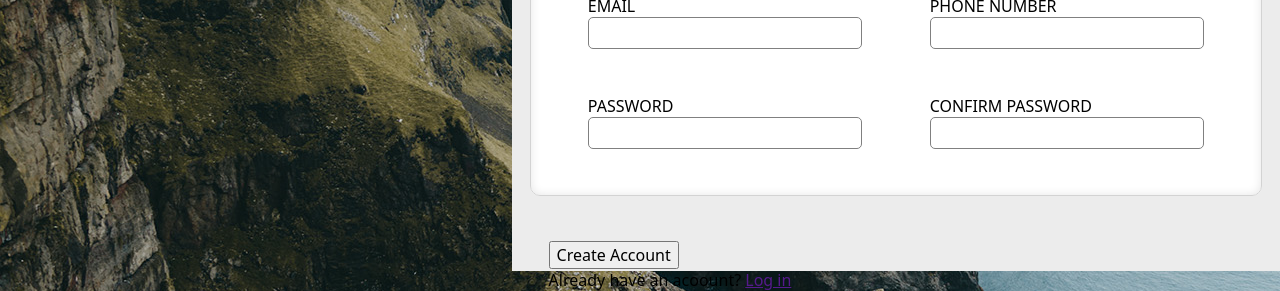
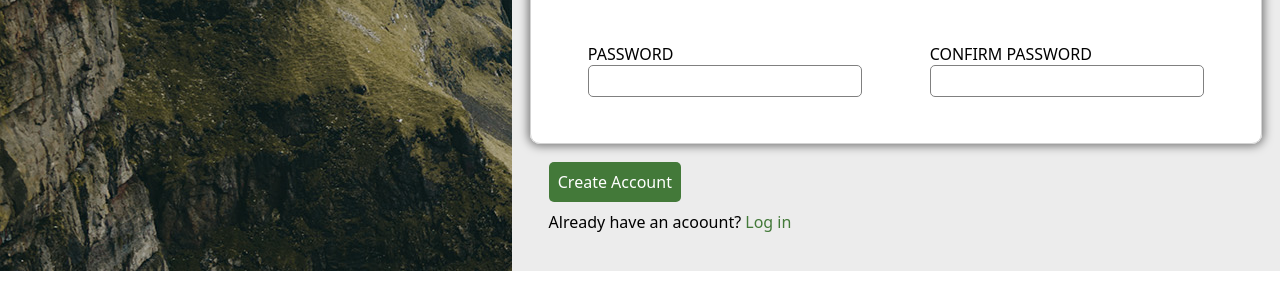
Before and after one commit to DosState/Sign-up-Form, a plain HTML site: page index.html in a window 1280 px wide. Shown: the part 529-820 px from the top of the page. Drawn offline with Linux system fonts and the light colour scheme.

Commit message:
Add footer and button style

```diff
--- a/form-style.css
+++ b/form-style.css
@@ -80,13 +80,13 @@ body {
 .form-body .header{
     font-size: 2rem;
     color: grey;
-    margin: 5ch 0ch 5ch 0ch;
+    margin: 2ch 0ch 2ch 0ch;
 }
 
 fieldset{
     position: relative;
     padding: 5ch;
-    margin: 0ch -2ch 5ch -2ch;
+    margin: 0ch -2ch 2ch -2ch;
     border-radius: 10px;
     border: lightgrey solid 1px;
     display: flex;
@@ -95,7 +95,7 @@ fieldset{
     flex-wrap: wrap;
     gap: 5ch;
     background-color: white;
-    box-shadow: inset 0 0 10px rgba(0,0,0,0.1);
+    box-shadow: 0px 0px 10px 2px rgba(0,0,0,0.5);
 }
 
 legend{
@@ -123,3 +123,32 @@ input{
     width:30ch;
     height: 2em;
 }
+
+ form button{
+    border-radius: 5px;
+    text-align: center;
+    padding:1ch;
+    background-color: rgb(67, 121, 57);
+    color: white;
+    margin-bottom: 1ch;
+    box-shadow: none;
+    border: 0px solid grey;
+ }
+
+ a{
+    text-decoration: none;
+    color: rgb(67, 121, 57)
+ }
+
+ a:hover{
+    cursor:pointer;
+    color:rgb(1,1,96)
+ }
+
+ input:invalid{
+    border: 1px solid red;
+ }
+
+ input:focus{
+    border: 2px solid rgba(1,1,68,1)
+ }
```
